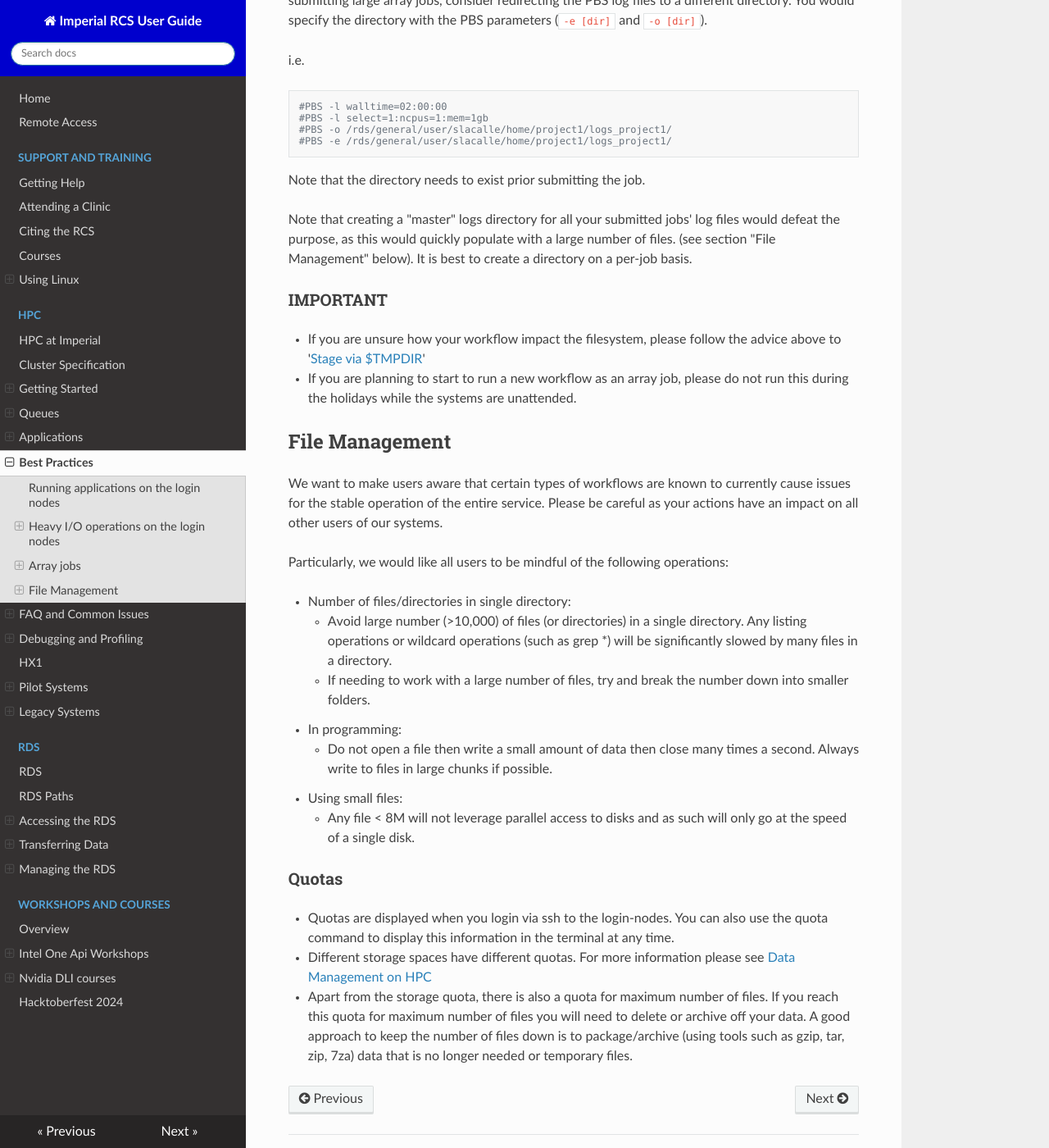
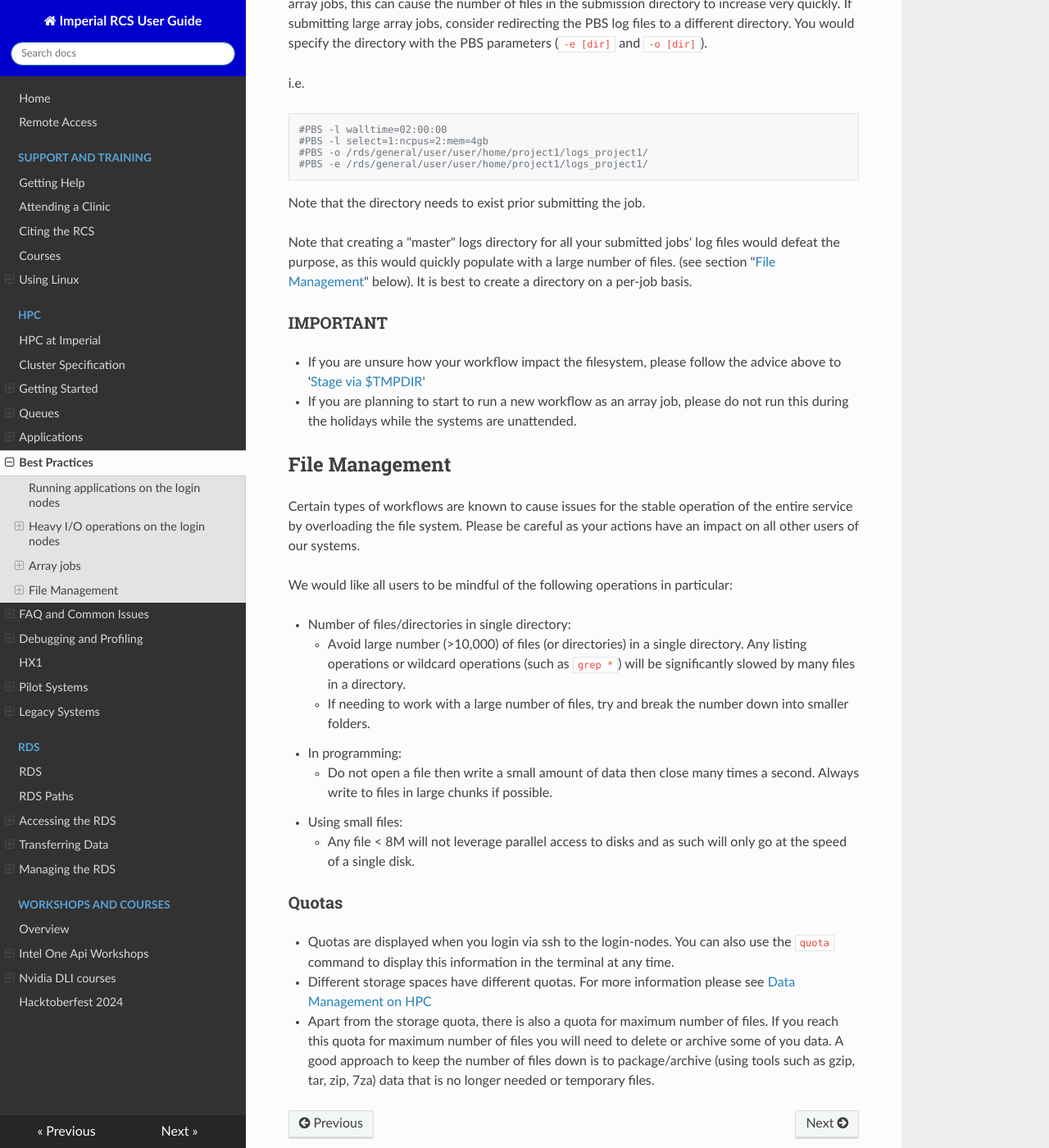
Before and after one commit to ImperialCollegeLondon/icl-rcs-user-guide, an MkDocs documentation site: the page built from docs/hpc/best-practice.md, in a window 1280 px wide and 1400 px high, scrolled down 3034 px. Shown: the whole window at 82% size. Built offline with MkDocs 1.6.1, drawn with Linux system fonts in a browser that asks for light colours; nearby versions of some CDN libraries; some of the changed text lies outside the part shown.

Commit message:
Updated best-practice to reflect CX3 phase 2.

````diff
--- a/docs/hpc/best-practice.md
+++ b/docs/hpc/best-practice.md
@@ -59,16 +59,18 @@ Example:
 ```bash
 #!/bin/bash
 #PBS -l walltime=02:00:00
-#PBS -l select=1:ncpus=1:mem=1gb
+#PBS -l select=1:ncpus=2:mem=4gb
 #PBS -N 1-10
 
-module load anaconda3/personal
-source activate env1
+module load SAMtools/1.19.2-GCC-13.2.0
 
 # Copy input file to $TMPDIR
 cp $HOME/project1/inputs/sample_${PBS_ARRAY_INDEX}.sam $TMPDIR
 
-# Run application. As we have not changed directory, currently location is $TMPDIR
+# Change to the $TMPDIR
+cd $TMPDIR
+
+# Run application
 samtools view -S -b sample_${PBS_ARRAY_INDEX}.sam > sample_${PBS_ARRAY_INDEX}.bam
 
 # Copy required files back
@@ -77,9 +79,9 @@ cp $TMPDIR/sample_${PBS_ARRAY_INDEX}.bam $HOME/project1/outputs/
 
 ### Number of files
 
-Be mindful of the amount of files you are working with (inputs, outputs, temporary files). Avoid having a large number of files ( > 10,000) in a single directory. See the section below "File Management".
+Be mindful of the number of files you are working with (inputs, outputs, temporary files). Avoid having a large number of files ( > 10,000) in any single directory. You might need to break down your files into dedicated folders for inputs and outputs.
 
-You might need to break down your files into dedicated folders for inputs and outputs.
+See the section the section on [File Management](#file-management) for more advice.
 
 ### Array job log files
 
@@ -89,14 +91,14 @@ i.e.
 
 ```bash
 #PBS -l walltime=02:00:00
-#PBS -l select=1:ncpus=1:mem=1gb
-#PBS -o /rds/general/user/slacalle/home/project1/logs_project1/
-#PBS -e /rds/general/user/slacalle/home/project1/logs_project1/
+#PBS -l select=1:ncpus=2:mem=4gb
+#PBS -o /rds/general/user/user/home/project1/logs_project1/
+#PBS -e /rds/general/user/user/home/project1/logs_project1/
 ```
 
 Note that the directory needs to exist prior submitting the job.
 
-Note that creating a "master" logs directory for all your submitted jobs' log files would defeat the purpose, as this would quickly populate with a large number of files. (see section "File Management" below). It is best to create a directory on a per-job basis.
+Note that creating a "master" logs directory for all your submitted jobs' log files would defeat the purpose, as this would quickly populate with a large number of files. (see section "[File Management](#file-management)" below). It is best to create a directory on a per-job basis.
 
 ### IMPORTANT
 
@@ -105,12 +107,12 @@ Note that creating a "master" logs directory for all your submitted jobs' log fi
 
 ## File Management
 
-We want to make users aware that certain types of workflows are known to currently cause issues for the stable operation of the entire service. Please be careful as your actions have an impact on all other users of our systems.
+Certain types of workflows are known to cause issues for the stable operation of the entire service by overloading the file system. Please be careful as your actions have an impact on all other users of our systems.
 
-Particularly, we would like all users to be mindful of the following operations:
+We would like all users to be mindful of the following operations in particular:
 
 * Number of files/directories in single directory:
-    * Avoid large number (>10,000) of files (or directories) in a single directory.  Any listing operations or wildcard operations (such as grep *) will be significantly slowed by many files in a directory.
+    * Avoid large number (>10,000) of files (or directories) in a single directory.  Any listing operations or wildcard operations (such as `grep *`) will be significantly slowed by many files in a directory.
     * If needing to work with a large number of files, try and break the number down into smaller folders.
 * In programming:
     * Do not open a file then write a small amount of data then close many times a second. Always write to files in large chunks if possible.
@@ -119,6 +121,6 @@ Particularly, we would like all users to be mindful of the following operations:
 
 ### Quotas
 
-* Quotas are displayed when you login via ssh to the login-nodes. You can also use the quota command to display this information in the terminal at any time.
+* Quotas are displayed when you login via ssh to the login-nodes. You can also use the `quota` command to display this information in the terminal at any time.
 * Different storage spaces have different quotas. For more information please see [Data Management on HPC](getting-started/data-management-on-hpc.md)
-* Apart from the storage quota, there is also a quota for maximum number of files. If you reach this quota for maximum number of files you will need to delete or archive off your data. A good approach to keep the number of files down is to package/archive (using tools such as gzip, tar, zip, 7za) data that is no longer needed or temporary files.
+* Apart from the storage quota, there is also a quota for maximum number of files. If you reach this quota for maximum number of files you will need to delete or archive some of you data. A good approach to keep the number of files down is to package/archive (using tools such as gzip, tar, zip, 7za) data that is no longer needed or temporary files.
````
